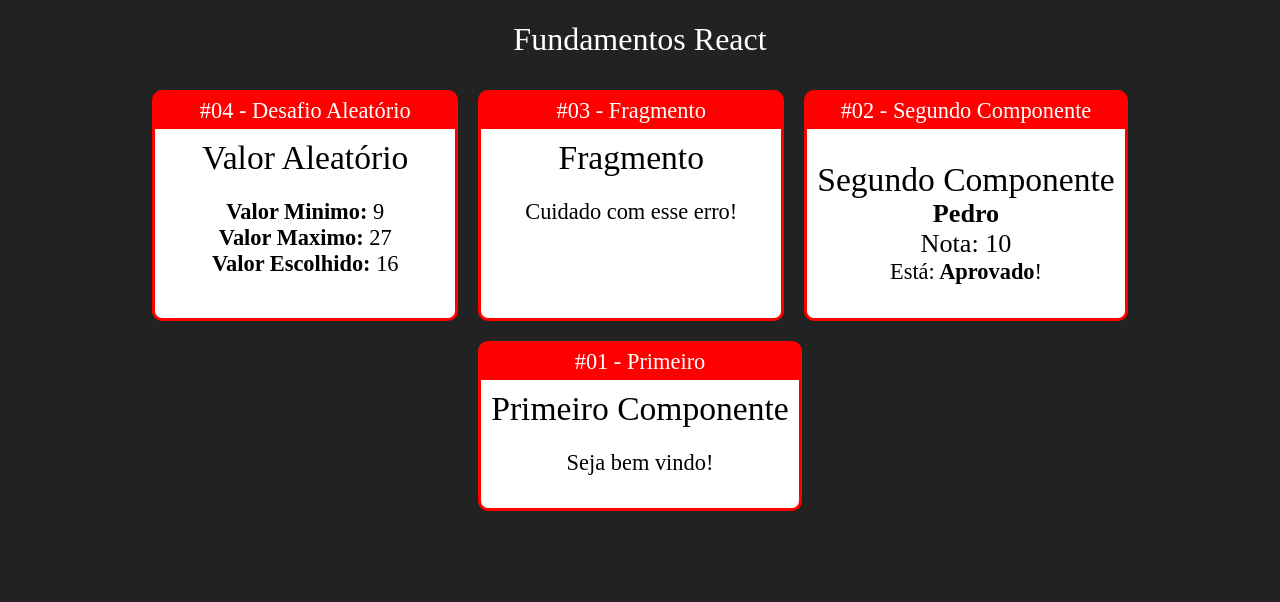
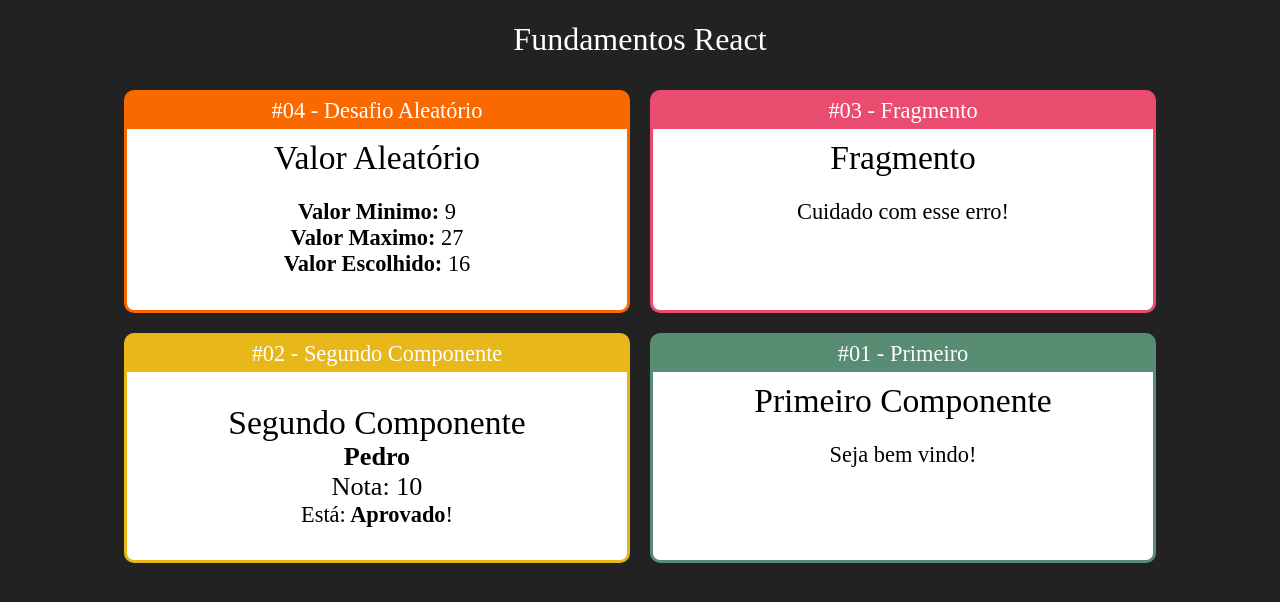
Before and after one commit to igortuag/FundamentosReact, a React (Create React App) app: page / in a window 1280 px wide. Shown: the top 602 px of the page. Built offline with nearby package versions, Linux system fonts and the light colour scheme; the HTML template or start-up script is replaced by a standard one.

Commit message:
21. Componente Card #03

```diff
--- a/src/App.jsx
+++ b/src/App.jsx
@@ -13,15 +13,15 @@
 
         <div className="Cards">
 
-            <Card titulo="#04 - Desafio Aleatório">
+            <Card titulo="#04 - Desafio Aleatório" color="#FA6900">
                 <Aleatorio min={9} max={27}></Aleatorio>
             </Card>
 
-            <Card titulo="#03 - Fragmento">
+            <Card titulo="#03 - Fragmento" color="#E94C6F">
                 <Fragmento />
             </Card>
 
-            <Card titulo="#02 - Segundo Componente">
+            <Card titulo="#02 - Segundo Componente" color="#E8B71A">
                 <ComParametro
                     titulo="Segundo Componente"
                     aluno="Pedro"
@@ -29,7 +29,7 @@
                 />
             </Card>
 
-            <Card titulo="#01 - Primeiro">
+            <Card titulo="#01 - Primeiro" color="#588C73">
                 <Primeiro></Primeiro>
             </Card>
 
--- a/src/components/layout/Card.css
+++ b/src/components/layout/Card.css
@@ -1,14 +1,14 @@
 .Card {
-    background-color: red;
     border-radius: 10px;
     overflow: hidden;
-    border: 3px solid red;
+    border: 3px solid;
     margin: 10PX;
     font-size: 1.4rem;
 
     display: flex;
     flex-direction: column;
-    min-width: 300px;
+    min-width: 500px;
+    max-width: 500px;
 }
 
 .Card .Title {
--- a/src/components/layout/Card.jsx
+++ b/src/components/layout/Card.jsx
@@ -3,7 +3,13 @@
 
 
 export default props => {
-    return <div className="Card">
+
+    const cardStyle = {
+        backgroundColor: props.color || '#F00',
+        borderColor: props.color || '#F00'
+    }
+
+    return <div className="Card" style={cardStyle}>
         <div className="Title">{props.titulo}</div>
         <div className="Content">
             {props.children}
```
